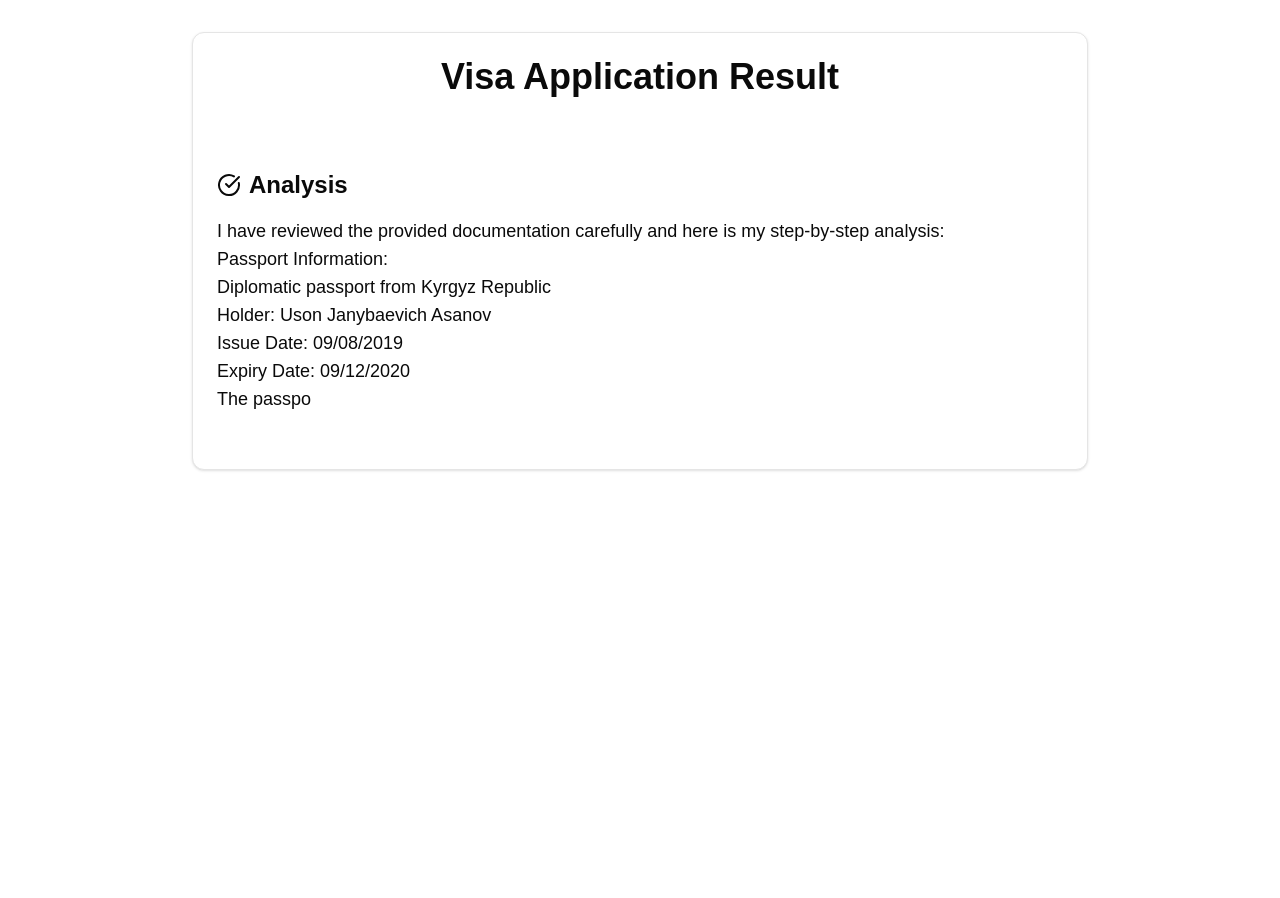
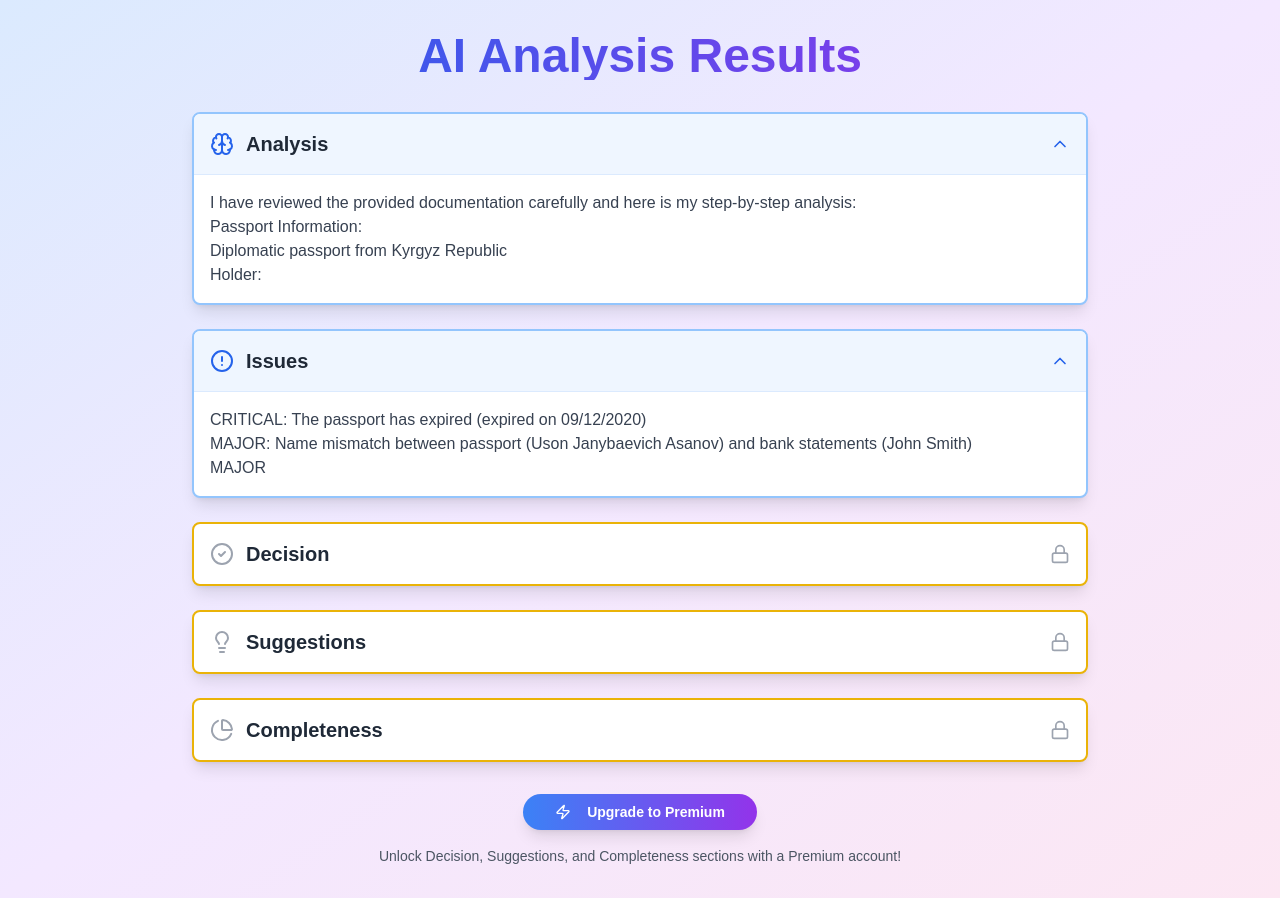
Before and after one commit to msert29/noborders, a Next.js app: page /result/1 in a window 1280 px wide. Before the commit the page ends 800 px from the top, so only its background shows below. Built offline with nearby package versions, Linux system fonts and the light colour scheme.

Commit message:
New results page

```diff
--- a/app/result/[uuid]/page.tsx
+++ b/app/result/[uuid]/page.tsx
@@ -1,4 +1,5 @@
-import { AIResult, AIResultProps } from '@/components/AIResult';
+// import { AIResult, AIResultProps } from '@/components/AIResult';
+import AIResult from '@/components/AIResult';
 import { Suspense } from 'react';
 
 export default async function Page({
@@ -9,7 +10,7 @@ export default async function Page({
   // Fetch the data with uuid in the future!
   const { uuid } = await params;
   console.log(uuid);
-  const result: AIResultProps = {
+  const result = {
     analysis:
       '\nI have reviewed the provided documentation carefully and here is my step-by-step analysis:\n\n1. Passport Information:\n- Diplomatic passport from Kyrgyz Republic\n- Holder: Uson Janybaevich Asanov\n- Issue Date: 09/08/2019\n- Expiry Date: 09/12/2020\n- The passport is a diplomatic type (PD)\n\n2. Bank Statement Review:\n- Account holder: John Smith\n- Located in US (Brownsville, TX)\n- Significant balance: $591,800.00\n- Recent large transactions: $500,000 transfer in, $80,000 transfer out\n- Regular monthly payments showing established financial patterns\n\n3. Cover Letter:\n- Appears to be a template with unfilled fields\n- Missing crucial information including:\n  * Actual applicant details\n  * Purpose of visit\n  * Period of stay\n  * Company information\n  * Financial responsibility declarations\n\n4. Cross-Document Analysis:\n- Severe mismatch between passport holder name and bank account holder\n- Geographic inconsistency: US-based bank account vs. Kyrgyz passport\n- No clear connection established between financial resources and applicant\n- Cover letter template is incomplete, providing no supporting information\n',
     issues:
--- a/components/AIResult.tsx
+++ b/components/AIResult.tsx
@@ -1,172 +1,225 @@
 'use client';
 
-import { Card, CardContent, CardHeader } from '@/components/ui/card';
+import {
+  ChevronDown,
+  ChevronUp,
+  AlertCircle,
+  CheckCircle2,
+  Brain,
+  Lightbulb,
+  PieChart,
+  Lock,
+  Zap,
+} from 'lucide-react';
 import { useTypingAnimation } from '@/app/hooks/useTypingAnimation';
-import { CheckCircle, AlertTriangle, Stamp } from 'lucide-react';
-import { motion, AnimatePresence } from 'framer-motion';
-import React, { useEffect, useState } from 'react';
+import { useState, useEffect, memo } from 'react';
+import { Button } from '@/components/ui/button';
+import { motion } from 'framer-motion';
 import Markdown from 'react-markdown';
 
 export interface AIResultProps {
+  result: {
     analysis: string;
     issues: string;
     suggestion: string;
     completeness: string;
     decision: string;
+  };
 }
 
-export const AIResult: React.FC<{
-  result: AIResultProps;
-}> = ({ result }) => {
-  const [currentSection, setCurrentSection] = useState(0);
-  const sections = [
-    'analysis',
-    'issues',
-    'suggestion',
-    'completeness',
-    'decision',
+interface Section {
+  title: string;
+  icon: React.ComponentType<{ className?: string }>;
+  content: string;
+  free: boolean;
+}
+
+const TypingContent = memo(
+  ({
+    content,
+    sectionTitle,
+    onComplete,
+  }: {
+    content: string;
+    sectionTitle: string;
+    onComplete: (title: string) => void;
+  }) => {
+    const { displayedText, isComplete } = useTypingAnimation(content, 30, true);
+
+    useEffect(() => {
+      if (isComplete) {
+        onComplete(sectionTitle);
+      }
+    }, [isComplete, sectionTitle, onComplete]);
+
+    return <Markdown className="text-gray-700">{displayedText}</Markdown>;
+  },
+);
+
+TypingContent.displayName = 'TypingContent';
+
+const Content = memo(
+  ({
+    section,
+    isTypingComplete,
+    onComplete,
+  }: {
+    section: Section;
+    isTypingComplete: boolean;
+    onComplete: (title: string) => void;
+  }) => {
+    if (
+      (section.title === 'Analysis' || section.title === 'Issues') &&
+      !isTypingComplete
+    ) {
+      return (
+        <TypingContent
+          content={section.content}
+          sectionTitle={section.title}
+          onComplete={onComplete}
+        />
+      );
+    }
+    return <Markdown className="text-gray-700">{section.content}</Markdown>;
+  },
+);
+
+Content.displayName = 'TypingContent';
+
+const AIResult: React.FC<AIResultProps> = ({ result }) => {
+  const [isPremium, setIsPremium] = useState(false);
+  const [expandedSection, setExpandedSection] = useState<string[]>([
+    'Analysis',
+    'Issues',
+  ]);
+  const [completedTyping, setCompletedTyping] = useState<Set<string>>(
+    new Set(),
+  );
+
+  const sections: Section[] = [
+    { title: 'Analysis', icon: Brain, content: result.analysis, free: true },
+    { title: 'Issues', icon: AlertCircle, content: result.issues, free: true },
+    {
+      title: 'Decision',
+      icon: CheckCircle2,
+      content: result.decision,
+      free: false,
+    },
+    {
+      title: 'Suggestions',
+      icon: Lightbulb,
+      content: result.suggestion,
+      free: false,
+    },
+    {
+      title: 'Completeness',
+      icon: PieChart,
+      content: result.completeness,
+      free: false,
+    },
   ];
 
-  const { displayedText: analysisText, isComplete: analysisComplete } =
-    useTypingAnimation(result.analysis, 20, currentSection >= 0);
-  const { displayedText: issuesText, isComplete: issuesComplete } =
-    useTypingAnimation(result.issues, 20, currentSection >= 1);
-  const { displayedText: suggestionText, isComplete: suggestionComplete } =
-    useTypingAnimation(result.suggestion, 20, currentSection >= 2);
-  const { displayedText: completenessText, isComplete: completenessComplete } =
-    useTypingAnimation(result.completeness, 20, currentSection >= 3);
-  const { displayedText: decisionText, isComplete: decisionComplete } =
-    useTypingAnimation(result.decision, 20, currentSection >= 4);
+  const handleTypingComplete = (title: string) => {
+    setCompletedTyping((prev) => new Set(prev).add(title));
+  };
 
-  useEffect(() => {
-    if (currentSection < sections.length - 1) {
-      let timer: NodeJS.Timeout | undefined;
-      switch (currentSection) {
-        case 0:
-          if (analysisComplete)
-            timer = setTimeout(
-              () => setCurrentSection((prev) => prev + 1),
-              1000,
+  const toggleSection = (section: string) => {
+    if (!section) return;
+    setExpandedSection((prev) =>
+      prev.includes(section)
+        ? prev.filter((s) => s !== section)
+        : [...prev, section],
     );
-          break;
-        case 1:
-          if (issuesComplete)
-            timer = setTimeout(
-              () => setCurrentSection((prev) => prev + 1),
-              1000,
-            );
-          break;
-        case 2:
-          if (suggestionComplete)
-            timer = setTimeout(
-              () => setCurrentSection((prev) => prev + 1),
-              1000,
-            );
-          break;
-        case 3:
-          if (completenessComplete)
-            timer = setTimeout(
-              () => setCurrentSection((prev) => prev + 1),
-              1000,
-            );
-          break;
-        case 4:
-          if (decisionComplete)
-            timer = setTimeout(
-              () => setCurrentSection((prev) => prev + 1),
-              1000,
-            );
-          break;
-        default:
-          timer = setTimeout(() => setCurrentSection((prev) => prev + 1), 2000);
-      }
-      return () => clearTimeout(timer);
-    }
-  }, [
-    currentSection,
-    analysisComplete,
-    issuesComplete,
-    suggestionComplete,
-    completenessComplete,
-    decisionComplete,
-  ]);
+  };
 
   return (
-    <div className="min-h-screen bg-background text-foreground p-8">
-      <Card className="max-w-4xl mx-auto space-y-12">
-        <CardHeader className="text-4xl font-bold mb-8 text-center">
-          Visa Application Result
-        </CardHeader>
-        <AnimatePresence>
-          <CardContent>
-            {currentSection >= 0 && (
-              <AnimatedSection
-                title="Analysis"
-                content={analysisText}
-                icon={<CheckCircle className="w-6 h-6" />}
-                key="analysis"
+    <div className="min-h-screen bg-gradient-to-br from-blue-100 via-purple-100 to-pink-100 text-gray-800 p-8">
+      <div className="max-w-4xl mx-auto">
+        <h1 className="text-5xl font-bold mb-8 text-center bg-clip-text text-transparent bg-gradient-to-r from-blue-600 to-purple-600">
+          AI Analysis Results
+        </h1>
+
+        <div className="grid gap-6 mb-8">
+          {sections.map((section, index) => (
+            <motion.div
+              key={section.title}
+              initial={{ opacity: 0, y: 20 }}
+              animate={{ opacity: 1, y: 0 }}
+              transition={{ delay: index * 0.1 }}
+              className={`bg-white shadow-lg rounded-lg overflow-hidden border-2 ${
+                section.free || isPremium
+                  ? 'border-blue-300'
+                  : 'border-yellow-500'
+              } ${!section.free && !isPremium ? 'opacity-75' : ''}`}
+            >
+              <div
+                className={`p-4 flex items-center justify-between cursor-pointer ${
+                  (section.free || isPremium) &&
+                  expandedSection.includes(section.title)
+                    ? 'bg-blue-50'
+                    : ''
+                }`}
+                onClick={() =>
+                  section.free || isPremium
+                    ? toggleSection(section.title)
+                    : null
+                }
+              >
+                <div className="flex items-center space-x-3">
+                  <section.icon
+                    className={`w-6 h-6 ${section.free || isPremium ? 'text-blue-600' : 'text-gray-400'}`}
                   />
+                  <h2 className="text-xl font-semibold">{section.title}</h2>
+                </div>
+                {!section.free && !isPremium ? (
+                  <Lock className="w-5 h-5 text-gray-400" />
+                ) : expandedSection.includes(section.title) ? (
+                  <ChevronUp className="w-5 h-5 text-blue-600" />
+                ) : (
+                  <ChevronDown className="w-5 h-5 text-blue-600" />
                 )}
-            {currentSection >= 1 && (
-              <AnimatedSection
-                title="Issues"
-                content={issuesText}
-                icon={<AlertTriangle className="w-6 h-6" />}
-                key="issues"
+              </div>
+
+              {(section.free || isPremium) &&
+                expandedSection.includes(section.title) && (
+                  <motion.div
+                    initial={{ height: 0 }}
+                    animate={{ height: 'auto' }}
+                    exit={{ height: 0 }}
+                    transition={{ duration: 0.2 }}
+                    className="overflow-hidden"
+                  >
+                    <div className="p-4 border-t border-blue-100">
+                      <Content
+                        section={section}
+                        isTypingComplete={completedTyping.has(section.title)}
+                        onComplete={handleTypingComplete}
                       />
+                    </div>
+                  </motion.div>
                 )}
-            {currentSection >= 2 && (
-              <AnimatedSection
-                title="Suggestion"
-                content={suggestionText}
-                icon={<CheckCircle className="w-6 h-6" />}
-                key="suggestion"
-              />
+            </motion.div>
+          ))}
+        </div>
+
+        {!isPremium && (
+          <div className="text-center">
+            <Button
+              onClick={() => setIsPremium(true)}
+              className="bg-gradient-to-r from-blue-500 to-purple-600 text-white font-semibold py-3 px-8 rounded-full hover:from-blue-600 hover:to-purple-700 transition-all duration-300 transform hover:scale-105 shadow-lg"
+            >
+              <Zap className="w-5 h-5 mr-2 inline-block" />
+              Upgrade to Premium
+            </Button>
+            <p className="mt-4 text-sm text-gray-600">
+              Unlock Decision, Suggestions, and Completeness sections with a
+              Premium account!
+            </p>
+          </div>
         )}
-            {currentSection >= 3 && (
-              <AnimatedSection
-                title="Completeness"
-                content={completenessText}
-                icon={<CheckCircle className="w-6 h-6" />}
-                key="completeness"
-              />
-            )}
-            {currentSection >= 4 && (
-              <AnimatedSection
-                title="Decision"
-                content={decisionText}
-                icon={<Stamp className="w-6 h-6" />}
-                key="decision"
-              />
-            )}
-          </CardContent>
-        </AnimatePresence>
-      </Card>
+      </div>
     </div>
   );
 };
 
-type AnimatedSectionProps = {
-  title: string;
-  content: string;
-  icon: React.ReactNode;
-};
-
-function AnimatedSection({ title, content, icon }: AnimatedSectionProps) {
-  return (
-    <motion.div
-      initial={{ opacity: 0, y: 20 }}
-      animate={{ opacity: 1, y: 0 }}
-      transition={{ duration: 0.5 }}
-      className="mb-8"
-    >
-      <h2 className="text-2xl font-semibold mb-4 flex items-center">
-        {icon}
-        <span className="ml-2">{title}</span>
-      </h2>
-      <div className="text-lg">
-        <Markdown>{content}</Markdown>
-      </div>
-    </motion.div>
-  );
-}
+export default AIResult;
```
Lines whose indentation alone changed are shown as unchanged.
